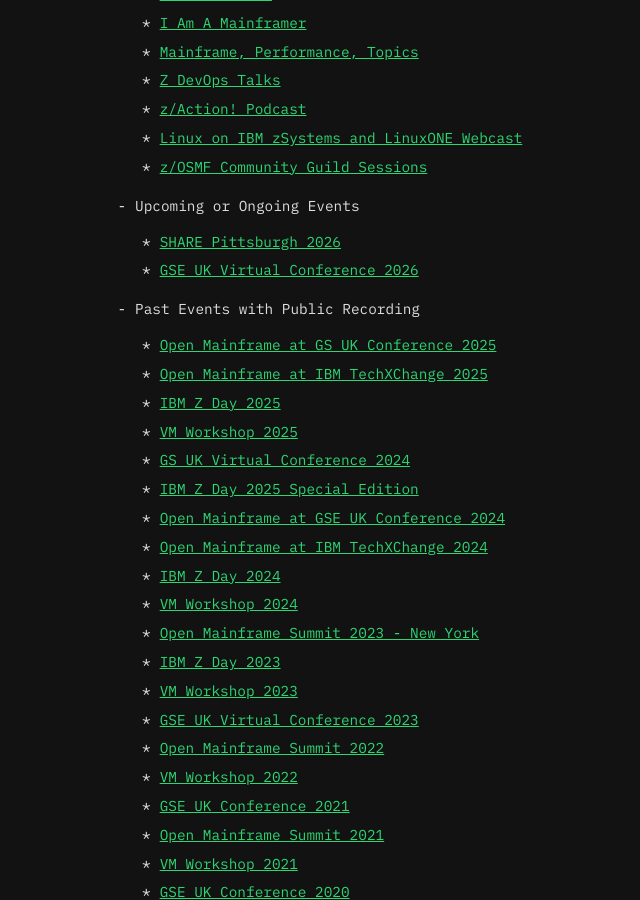
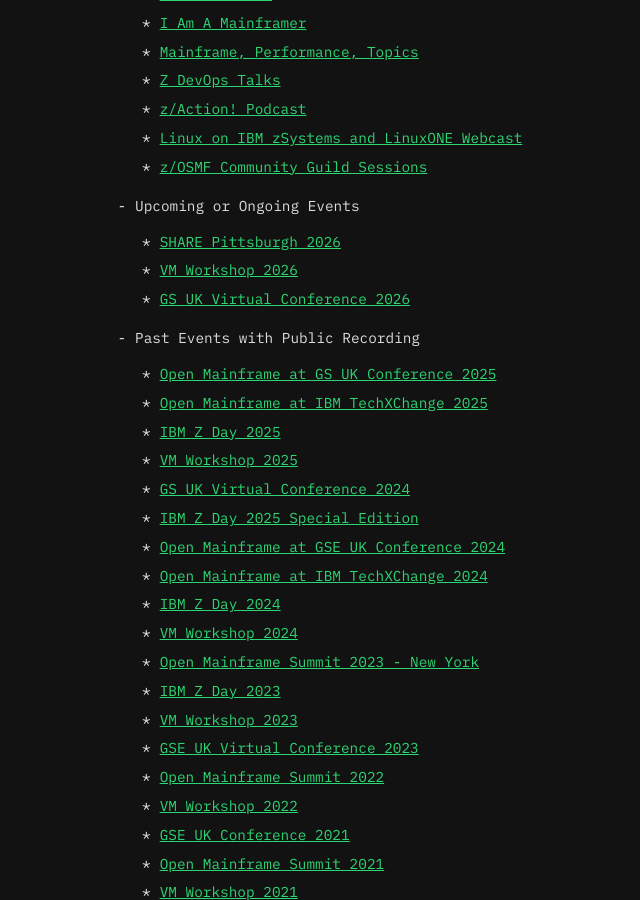
Before and after one commit to tanto259/securitypuppy, a Jekyll site: the page built from pages/links.md, in a window 1280 px wide and 900 px high, scrolled down 2444 px. Shown: the whole window, without its empty margins (187-827 px from the left). Built offline with Jekyll 4.4.1, drawn with Linux system fonts in a browser that asks for light colours.

Commit message:
Update event links

```diff
--- a/pages/links.md
+++ b/pages/links.md
@@ -87,7 +87,8 @@
   * [z/OSMF Community Guild Sessions](https://community.ibm.com/community/user/ibmz-and-linuxone/blogs/rolando-perez/2021/11/03/zosmf-guild){:rel="noopener noreferrer"}
 - Upcoming or Ongoing Events
   * [SHARE Pittsburgh 2026](https://www.share.org/Events/SHARE-Pittsburgh){:target="_blank"}{:rel="noopener noreferrer"}
-  * [GSE UK Virtual Conference 2026](https://conferences.gse.org.uk/2026V){:target="_blank"}{:rel="noopener noreferrer"}
+  * [VM Workshop 2026](https://vmworkshop.org/2026.shtml){:target="_blank"}{:rel="noopener noreferrer"}
+  * [GS UK Virtual Conference 2026](https://conferences.gse.org.uk/2026V){:target="_blank"}{:rel="noopener noreferrer"}
 - Past Events with Public Recording
   * [Open Mainframe at GS UK Conference 2025](https://www.youtube.com/playlist?list=PL8REpLGaY9QHBWxLJrmlQdTX5_jPeAJPJ){:target="_blank"}{:rel="noopener noreferrer"}
   * [Open Mainframe at IBM TechXChange 2025](https://www.youtube.com/playlist?list=PL8REpLGaY9QFVIxW925g1vP7h8peX4F36){:target="_blank"}{:rel="noopener noreferrer"}
```
